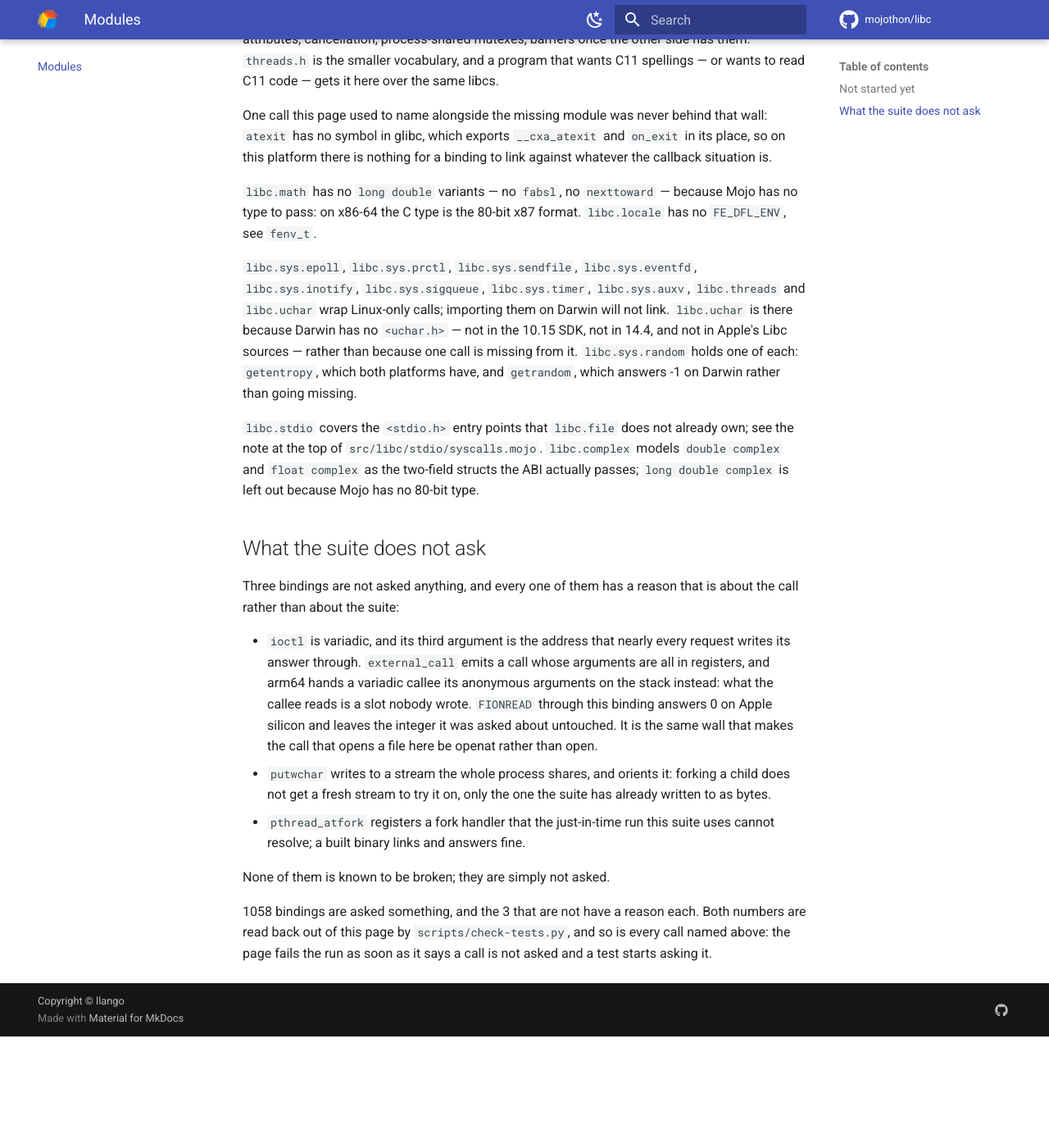
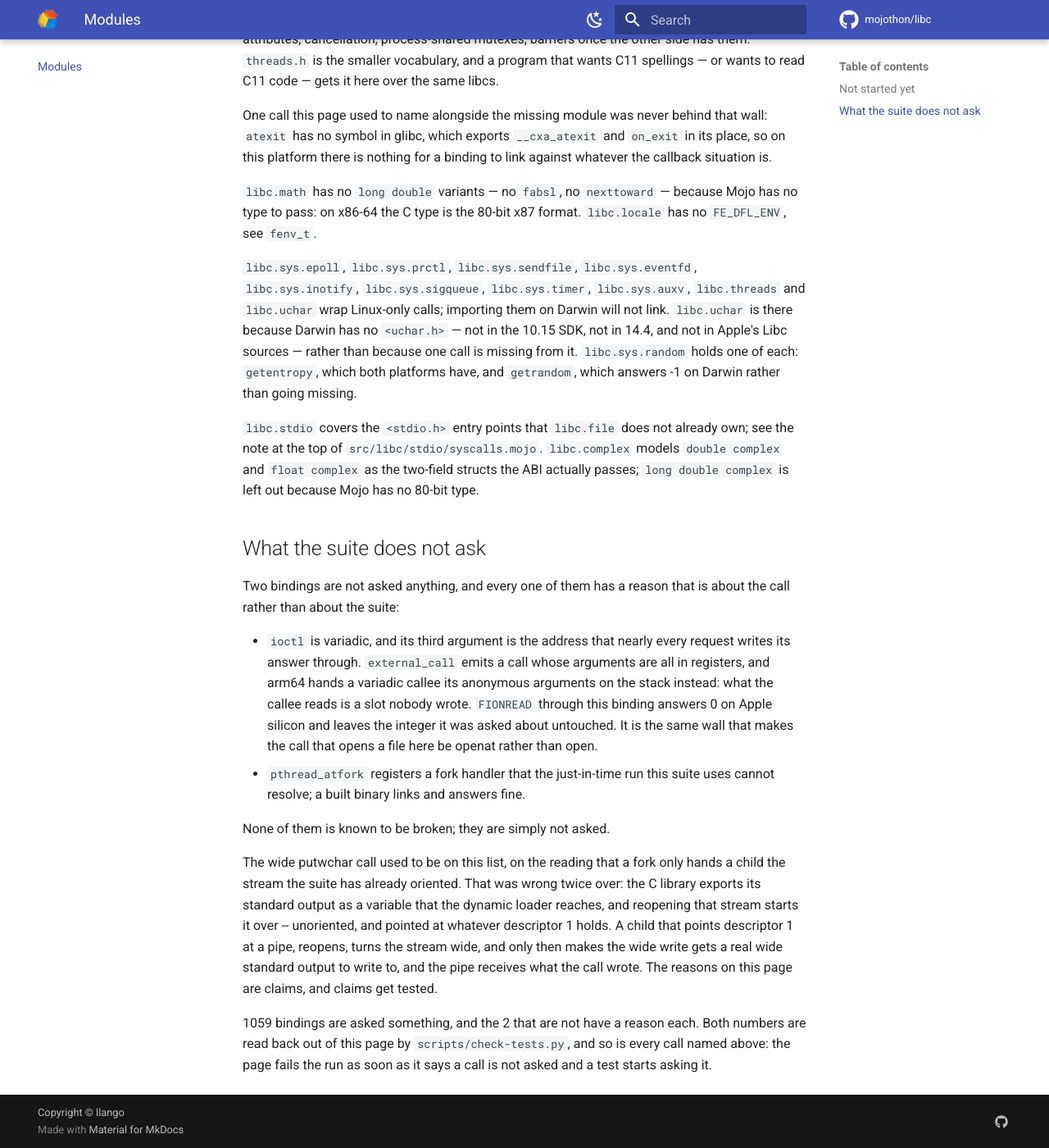
Before and after one commit to mojothon/libc, an MkDocs documentation site: the page built from docs/modules.md, in a window 1280 px wide and 1400 px high, scrolled down 4315 px. Shown: the whole window at 82% size. Built offline with MkDocs 1.6.1 and Material for MkDocs 9.7.7, drawn with Linux system fonts in a browser that asks for light colours; comment, search, counter and statistics services are not loaded; before the commit the page ends 5579 px from its top, so only the background shows below that.

Commit message:
test: putwchar asked, and pthread_atfork given real handlers
putwchar was on the not-asked page on the reading that a fork hands the
child the stream the suite has already oriented, and that nothing can
orient it back. Both halves were wrong. The C library exports stdout as
a variable, which dlsym reaches, and freopen starts a stream over --
unoriented, and pointed at whatever descriptor 1 holds when the reopen
happens. The test's child reopens the stream at nowhere first, which
drains the buffer the fork would otherwise carry across, then points
descriptor 1 at a pipe, reopens, turns the stream wide, and only then
calls putwchar. What the pipe receives is one byte in the C locale, and
the call answers the character it was given, so the ask is about the
call's own behavior and not about the harness. The child ends through
fclose because closing is the flush this package has: fflush cannot be
bound here, the Mojo standard library declaring that name already.

That drops the not-asked list to two, and the page keeps the history of
the reason it dropped, because the reasons on that page are claims and
claims get tested.

pthread_atfork was bound with three byte pointers and a note saying Mojo
cannot make a C function pointer. That stopped being true when the
thin-function bridge went in; the parameters are def() thin -> None
values now, which are code addresses, the shape C asks for. What stands
between the call and a test is only the name: glibc exports it as
pthread_atfork@GLIBC_2.2.5, with no default version, and the JIT run
the suite uses finds nothing for the bare name. The reason is now
written once, in the check that holds it, instead of in two places that
could drift.

```diff
--- a/docs/modules.md
+++ b/docs/modules.md
@@ -136,7 +136,7 @@ Mojo has no 80-bit type.
 
 ## What the suite does not ask
 
-Three bindings are not asked anything, and every one of them has a reason that
+Two bindings are not asked anything, and every one of them has a reason that
 is about the call rather than about the suite:
 
 - `ioctl` is variadic, and its third argument is the address that nearly every
@@ -146,15 +146,21 @@ is about the call rather than about the suite:
   nobody wrote. `FIONREAD` through this binding answers 0 on Apple silicon and
   leaves the integer it was asked about untouched. It is the same wall that
   makes the call that opens a file here be openat rather than open.
-- `putwchar` writes to a stream the whole process shares, and orients it:
-  forking a child does not get a fresh stream to try it on, only the one the
-  suite has already written to as bytes.
 - `pthread_atfork` registers a fork handler that the just-in-time run this
   suite uses cannot resolve; a built binary links and answers fine.
 
 None of them is known to be broken; they are simply not asked.
 
-1058 bindings are asked something, and the 3 that are not have a reason
+The wide putwchar call used to be on this list, on the reading that a fork only hands a
+child the stream the suite has already oriented. That was wrong twice over:
+the C library exports its standard output as a variable that the dynamic
+loader reaches, and reopening that stream starts it over -- unoriented, and
+pointed at whatever descriptor 1 holds. A child that points descriptor 1 at
+a pipe, reopens, turns the stream wide, and only then makes the wide write
+gets a real wide standard output to write to, and the pipe receives what
+the call wrote. The reasons on this page are claims, and claims get tested.
+
+1059 bindings are asked something, and the 2 that are not have a reason
 each. Both numbers are read back out of this page by
 `scripts/check-tests.py`, and so is every call named above: the page fails
 the run as soon as it says a call is not asked and a test starts asking it.
```
Also changed, not shown: CHANGELOG.md (+26 -0 lines), 3 other files.
